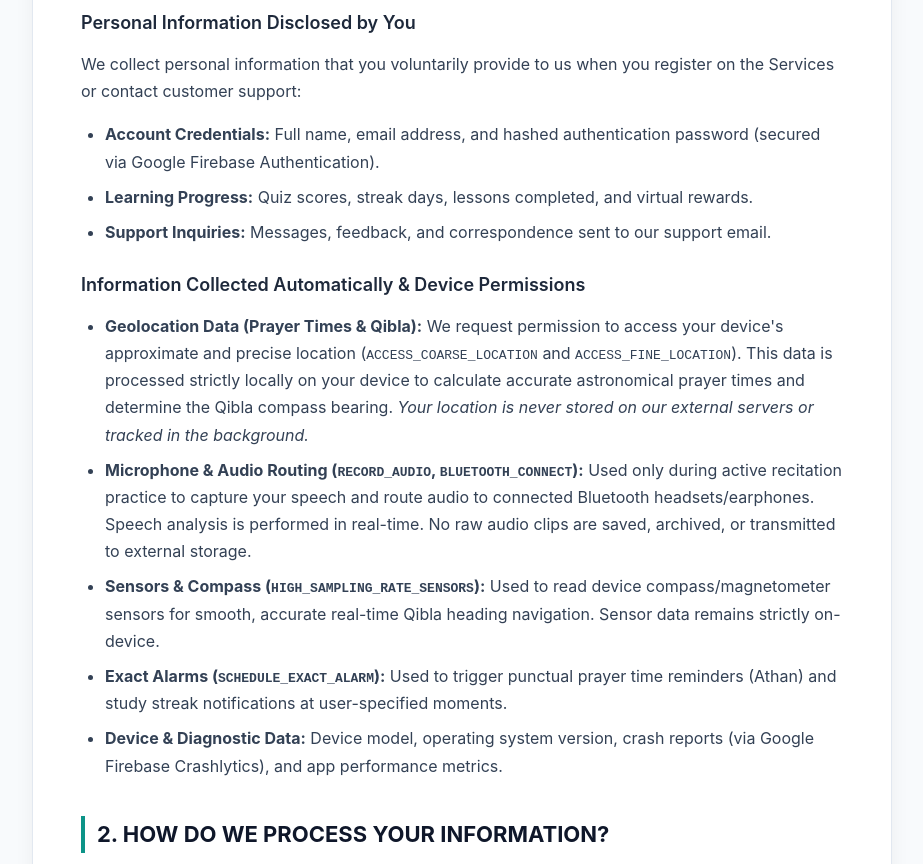
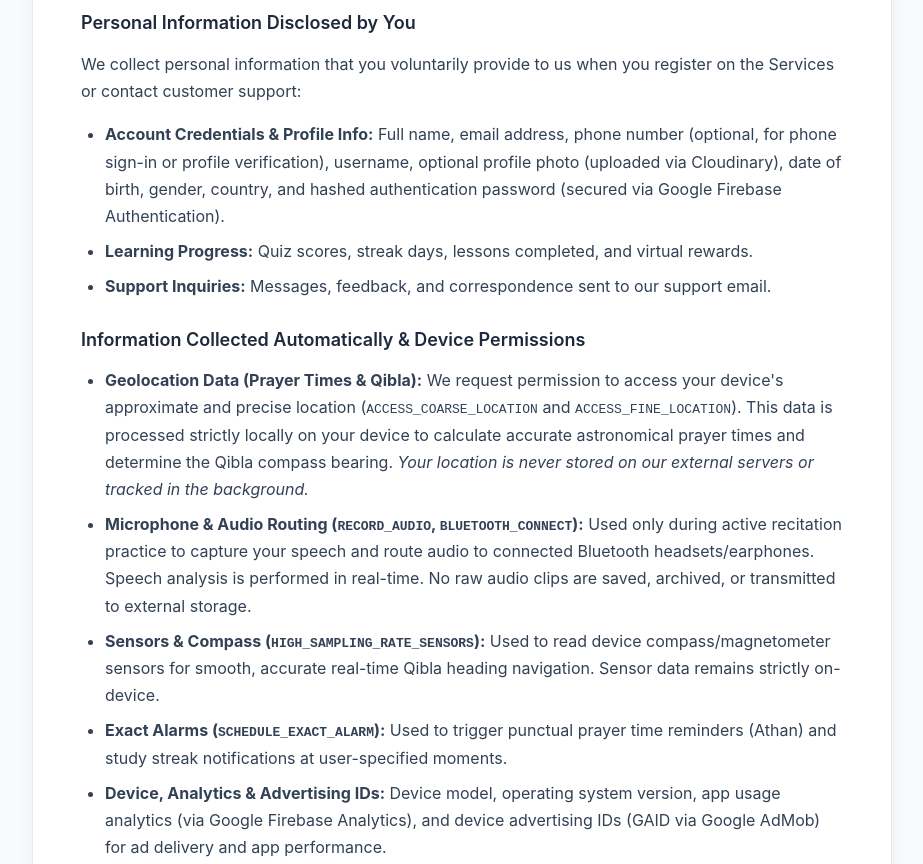
Before and after one commit to mohammedsharjun/privacy-policy, a plain HTML site: page index.html in a window 1280 px wide. Shown: the part 1160-2024 px from the top of the page, without its empty margins (178-1101 px from the left). Drawn offline with Linux system fonts and the light colour scheme.

Commit message:
Update index.html

```diff
--- a/index.html
+++ b/index.html
@@ -189,7 +189,7 @@
     <h3>Personal Information Disclosed by You</h3>
     <p>We collect personal information that you voluntarily provide to us when you register on the Services or contact customer support:</p>
     <ul>
-      <li><strong>Account Credentials:</strong> Full name, email address, and hashed authentication password (secured via Google Firebase Authentication).</li>
+      <li><strong>Account Credentials &amp; Profile Info:</strong> Full name, email address, phone number (optional, for phone sign-in or profile verification), username, optional profile photo (uploaded via Cloudinary), date of birth, gender, country, and hashed authentication password (secured via Google Firebase Authentication).</li>
       <li><strong>Learning Progress:</strong> Quiz scores, streak days, lessons completed, and virtual rewards.</li>
       <li><strong>Support Inquiries:</strong> Messages, feedback, and correspondence sent to our support email.</li>
     </ul>
@@ -200,7 +200,7 @@
       <li><strong>Microphone &amp; Audio Routing (<code>RECORD_AUDIO</code>, <code>BLUETOOTH_CONNECT</code>):</strong> Used only during active recitation practice to capture your speech and route audio to connected Bluetooth headsets/earphones. Speech analysis is performed in real-time. No raw audio clips are saved, archived, or transmitted to external storage.</li>
       <li><strong>Sensors &amp; Compass (<code>HIGH_SAMPLING_RATE_SENSORS</code>):</strong> Used to read device compass/magnetometer sensors for smooth, accurate real-time Qibla heading navigation. Sensor data remains strictly on-device.</li>
       <li><strong>Exact Alarms (<code>SCHEDULE_EXACT_ALARM</code>):</strong> Used to trigger punctual prayer time reminders (Athan) and study streak notifications at user-specified moments.</li>
-      <li><strong>Device &amp; Diagnostic Data:</strong> Device model, operating system version, crash reports (via Google Firebase Crashlytics), and app performance metrics.</li>
+      <li><strong>Device, Analytics &amp; Advertising IDs:</strong> Device model, operating system version, app usage analytics (via Google Firebase Analytics), and device advertising IDs (GAID via Google AdMob) for ad delivery and app performance.</li>
     </ul>
 
     <h2>2. HOW DO WE PROCESS YOUR INFORMATION?</h2>
@@ -225,7 +225,7 @@
     <h2>4. WHEN AND WITH WHOM DO WE SHARE YOUR DATA?</h2>
     <p>We do not sell, rent, or trade your personal data. We only share information with certified infrastructure providers necessary to operate the application:</p>
     <ul>
-      <li><strong>Google Firebase (Google LLC):</strong> Cloud Firestore database, user authentication, and crash logging.</li>
+      <li><strong>Google Firebase (Google LLC):</strong> Cloud Firestore database, user authentication, push messaging (FCM), and Firebase Analytics.</li>
       <li><strong>Google AdMob (Google LLC):</strong> In-app ad monetization. AdMob may collect device advertising IDs (GAID) in accordance with Google Play policies.</li>
       <li><strong>Google Play Billing (Google LLC):</strong> In-app purchase processing.</li>
       <li><strong>Cloudinary:</strong> Secure CDN used to stream educational illustrations and audio files.</li>
```
